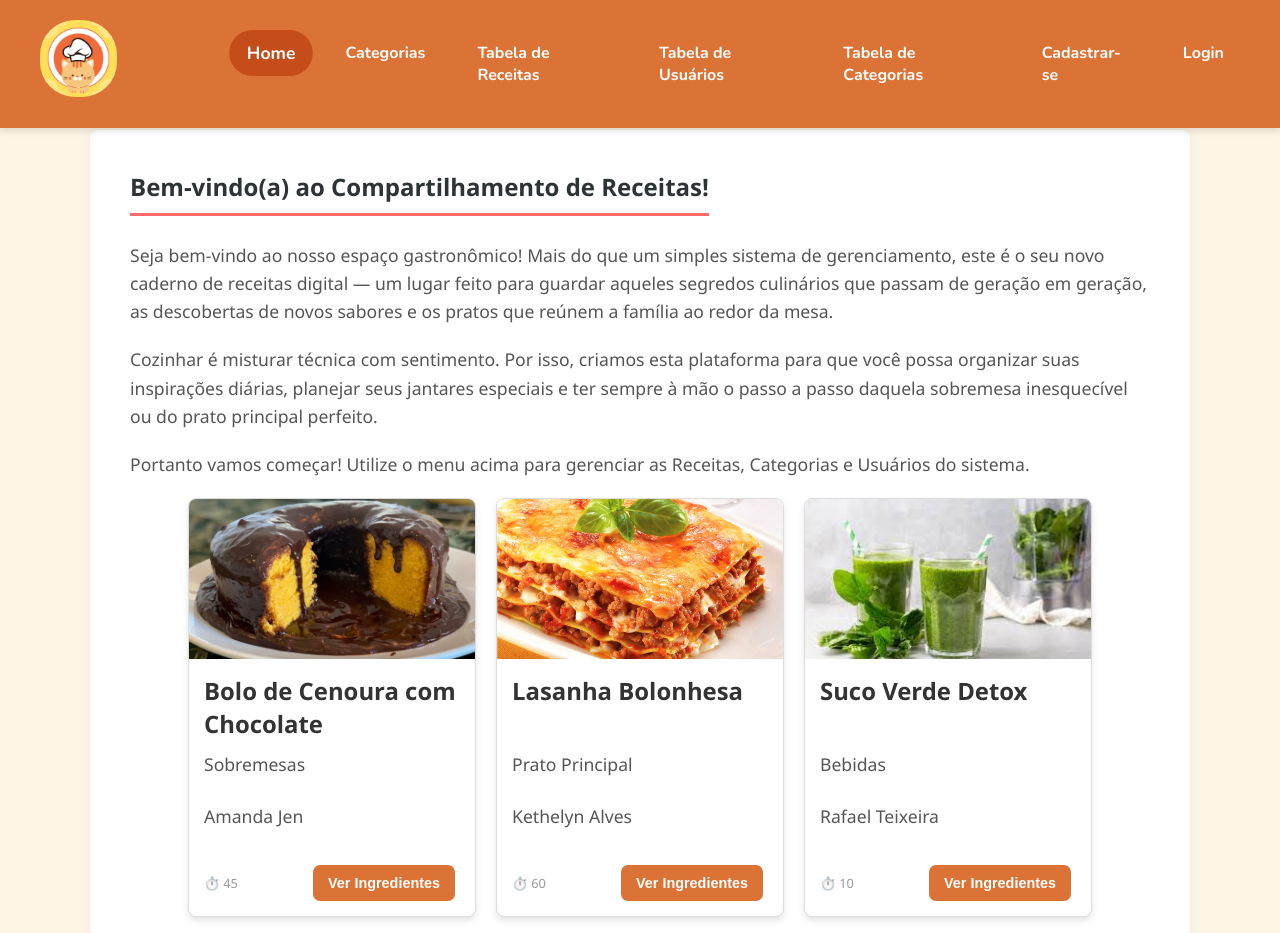
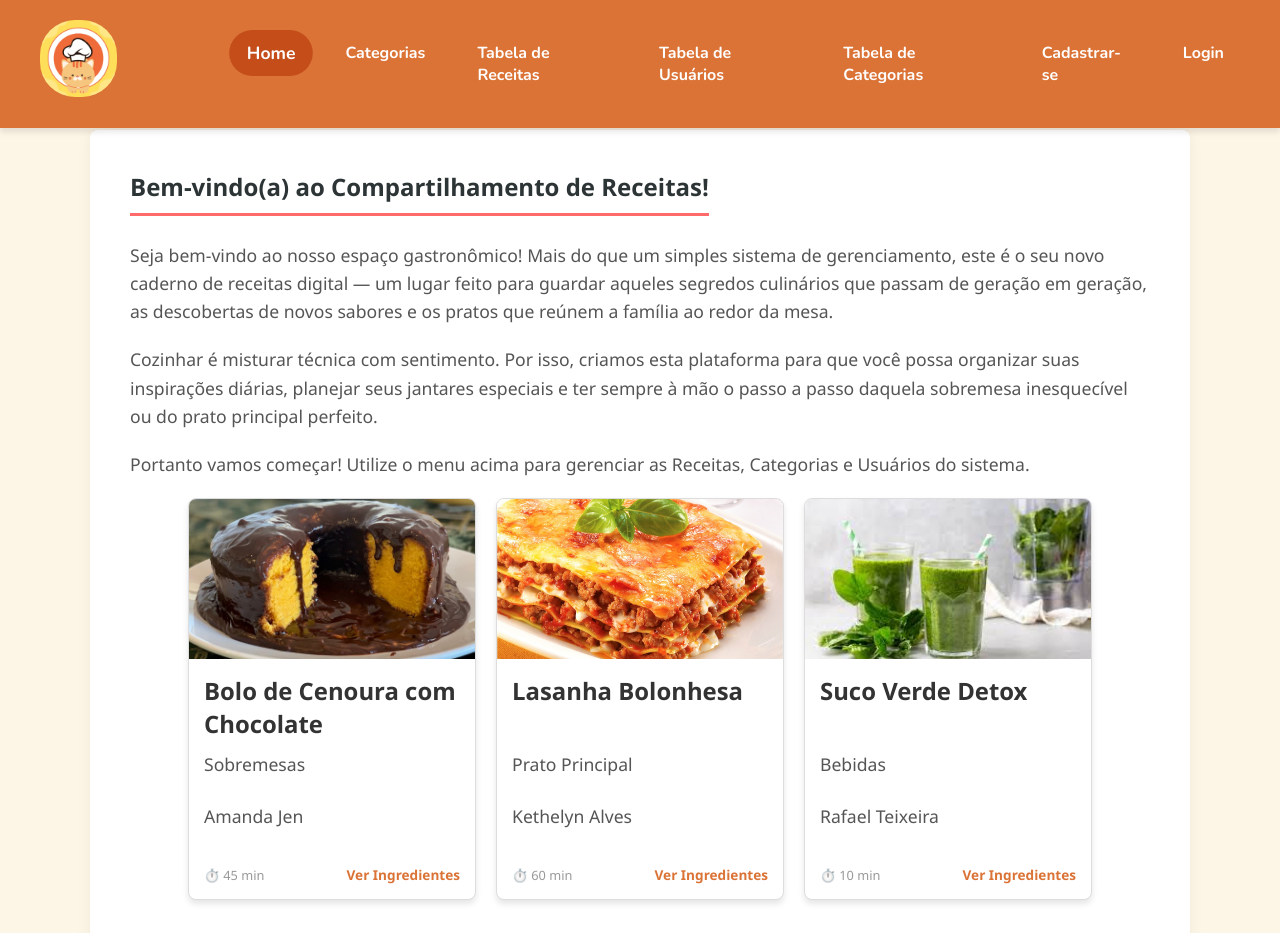
Before and after one commit to rafaeltpaulino/projeto-final-SPODWE2, a React (Create React App) app in the folder tudodebom/: page / in a window 1280 px wide. Shown: the top 933 px of the page. Built offline with nearby package versions, Linux system fonts and the light colour scheme.

Commit message:
Update Home.js

```diff
--- a/tudodebom/src/components/Home.js
+++ b/tudodebom/src/components/Home.js
@@ -1,5 +1,6 @@
 import React, { useEffect, useState } from "react";
 import { useParams, useNavigate } from "react-router-dom";
+import CardReceita from "./CardReceita";
 
 const Home = (props) => {
   const [expandido, setExpandido] = useState(false);
@@ -16,63 +17,13 @@ const Home = (props) => {
         inesquecível ou do prato principal perfeito.</p>
       <p>Portanto vamos começar! Utilize o menu acima para gerenciar as Receitas, Categorias e Usuários do sistema.</p>
 
-      <div className="cards-container">
-            {props.receitas.map((receita) => (
-              <div key={receita.id} className="card">
-
-              <img src={receita.imagem} className="card-img-top" alt={receita.titulo} />
-
-              {/* Corpo do Card */}
-              <div className="card-body">
-                <div className="card-text-title">
-                  <h5>{receita.nome} </h5>
-                </div>
-
-                <div className="card-footer">
-                  <p className="card-text-categoria">{receita.categoria} </p>
-                  <p className="card-text-autor">{receita.autor} </p>
-                </div>
-
-                <CardReceita key={receita.id} receita={receita} className="modal-janela" />
-                </div>
-              </div>
-            ))}
-        </div>
+     <div className="cards-container">
+        {props.receitas.map((receita) => (
+          <CardReceita key={receita.id} receita={receita} />
+        ))}
+      </div>
     </main>
   );
 }
 
-function CardReceita({ receita }) {
-  const [expandido, setExpandido] = useState(false);
-  const navigate = useNavigate();
-
-  const ReceitaCompleta = () => {
-    navigate(`/receitas/${receita.id}`);
-  }
-
-  return (
-    <div className="card-acoes">
-      <span className="card-tempo">⏱️ {receita.tempo}</span>
-      <button onClick={() => setExpandido(true)} className="btn-ver">Ver Ingredientes </button>
-
-      {expandido && (
-        <div className="modal-overlay">
-          <div className="modal-janela">
-            <h2>{receita.nome}</h2>
-            <hr />
-            <p className="text-quebra-linha"><strong>Ingredientes:</strong> {receita.ingredientes} </p>
-            <hr />
-
-            <div className="modal-botoes-container">
-              <button onClick={() => setExpandido(false)} className="btn-fechar-ingredientes">Fechar Janela </button>
-              <button onClick={ReceitaCompleta} className="btn-ver">Ver Receita</button>
-            </div>
-          </div>
-        </div>
-      )}
-    </div>
-  );
-}
-
-
 export default Home;
```
